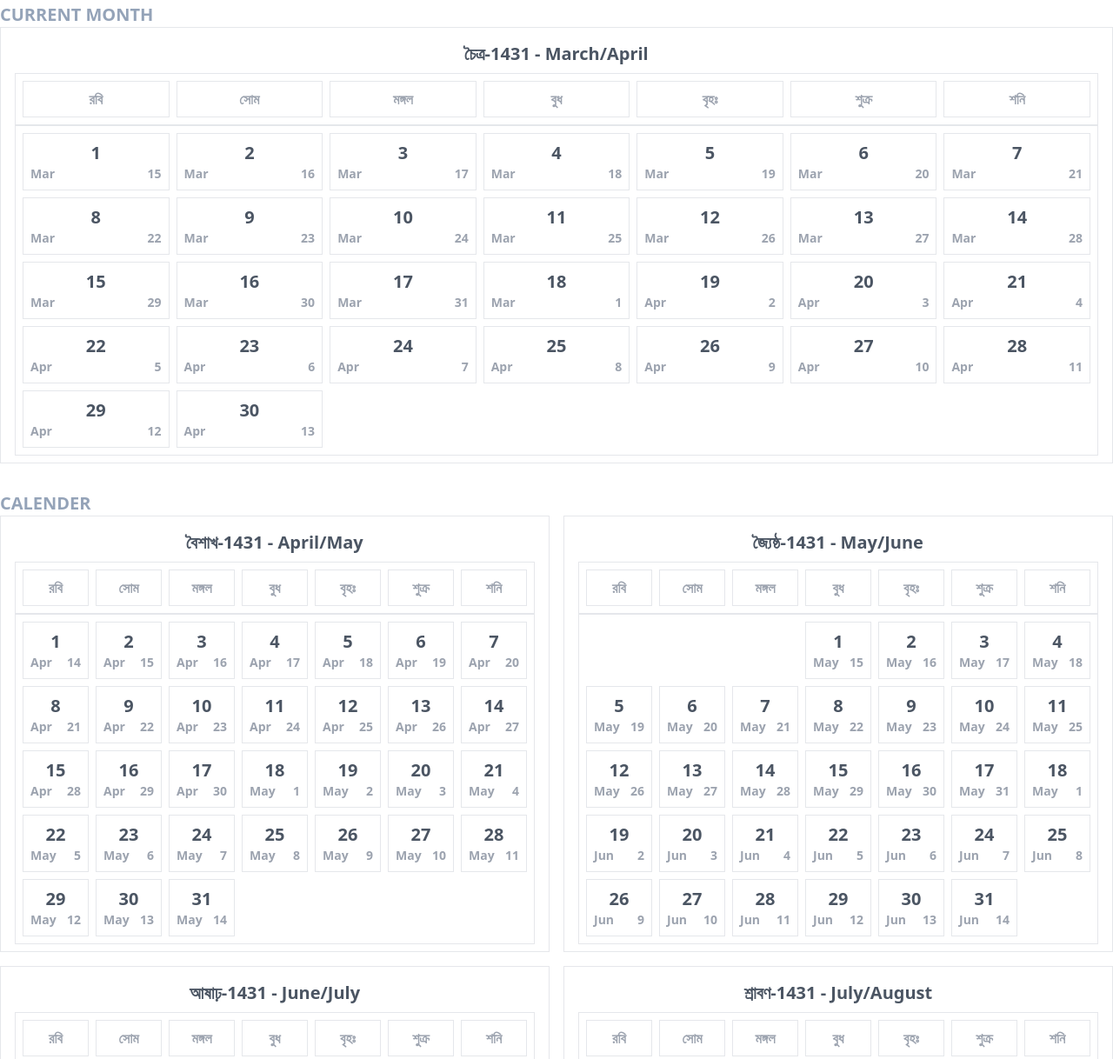
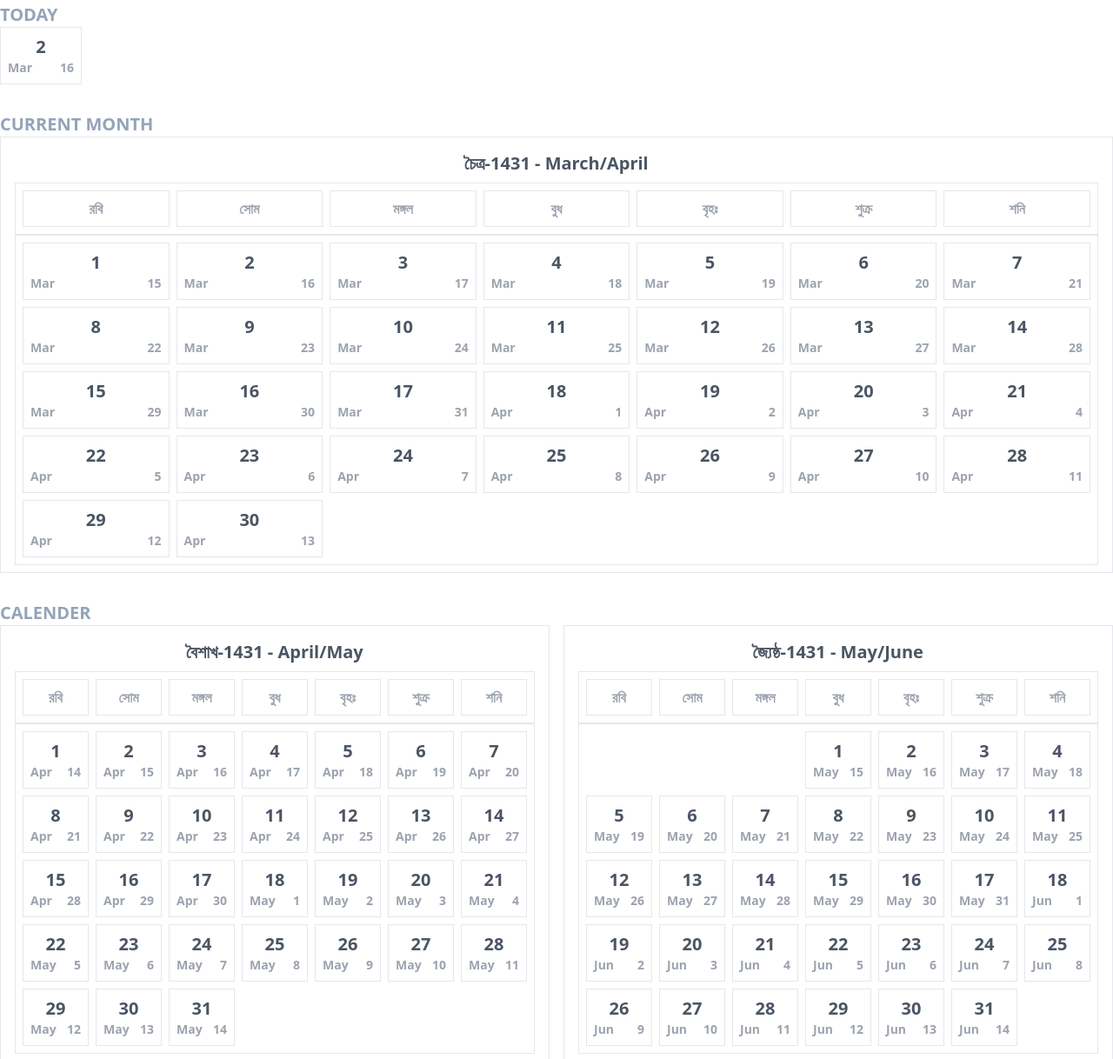
Before and after one commit to Afsinur/bangla-calender, a plain HTML site: page index.html in a window 1280 px wide. Shown: the part 37-1255 px from the top of the page at 87% size. Drawn offline with nearby package versions, Linux system fonts and the light colour scheme.

Commit message:
we can see today

```diff
--- a/index.html
+++ b/index.html
@@ -10,6 +10,11 @@
   </head>
   <body>
     <div class="container mx-auto py-10 grid gap-8">
+      <div>
+        <h2 class="uppercase text-slate-400 font-semibold text-xl">today</h2>
+        <div data-current-ban-date></div>
+      </div>
+
       <div>
         <h2 class="uppercase text-slate-400 font-semibold text-xl">
           current month
--- a/script.js
+++ b/script.js
@@ -1,5 +1,6 @@
 let countAgain = 0;
 let totalDatesAdded = 0;
+let totalTilesAdded = 0;
 let dayIndex = 0;
 const engMonths = [
   "January",
@@ -59,6 +60,23 @@ const months = [
   },
   { title: "চৈত্র", totalDays: 30, altEng: "March", altEngTotalDays: 31 },
 ];
+console.log(
+  months
+    .filter((month) => {
+      if (
+        month.altEng == "January" ||
+        month.altEng == "February" ||
+        month.altEng == "March" ||
+        month.altEng == "April"
+      ) {
+        return month;
+      }
+    })
+    .reduce((acc, obj) => {
+      acc += obj.altEngTotalDays;
+      return acc;
+    }, 0)
+);
 const weekDays = [
   { title: "রবি" },
   { title: "সোম" },
@@ -103,6 +121,7 @@ const components = {
   dates(month, _i) {
     let orMonth = months[months.length == _i + 1 ? 0 : _i + 1];
     let htmls = ``;
+    const dateBoxes = [];
 
     function reCount() {
       countAgain++;
@@ -114,6 +133,7 @@ const components = {
 
       for (let i = 0; i < dayIndex; i++) {
         totalDatesAdded++;
+        totalTilesAdded++;
 
         let insideHtmls = ``;
         insideHtmls += ``;
@@ -130,22 +150,23 @@ const components = {
 
     for (let i = 0; i < month.totalDays; i++) {
       totalDatesAdded++;
+      totalTilesAdded++;
+
       dayIndex = totalDatesAdded % 7;
 
-      let insideHtmls = ``;
-      insideHtmls += `
-                <span class="">${
-                  i + 14 > month.altEngTotalDays
-                    ? orMonth.altEng.slice(0, 3)
-                    : month.altEng.slice(0, 3)
-                }</span>
-                <span>${
+      let forEnDate =
         i + 14 > month.altEngTotalDays
           ? reCount()
           : _i > 0
           ? reCount()
-                    : i + 14
-                }</span>
+          : i + 14;
+
+      let forEnMonth = i + 14 > forEnDate ? orMonth.altEng : month.altEng;
+
+      let insideHtmls = ``;
+      insideHtmls += `
+                <span class="">${forEnMonth.slice(0, 3)}</span>
+                <span>${forEnDate}</span>
               `;
 
       htmls += `
@@ -158,12 +179,19 @@ const components = {
           </div>
           `;
 
+      dateBoxes.push({
+        bnDate: i + 1,
+        engMonth: forEnMonth,
+        engMonthSliced: forEnMonth.slice(0, 3),
+        engDate: forEnDate,
+      });
+
       if (countAgain + 1 > month.altEngTotalDays) {
         countAgain = 0;
       }
     }
 
-    return htmls;
+    return { htmls, dateBoxes };
   },
 };
 const currentMonth = months.filter(
@@ -185,7 +213,9 @@ function isLeapYear(year) {
   }
 }
 function calenderTemp(month, i) {
-  return `
+  const dates = components.dates(month, i);
+  return {
+    html: `
   <div class="border px-4 py-2">
       <div>
           ${components.title(month, i)}
@@ -196,19 +226,43 @@ function calenderTemp(month, i) {
       </div>
 
       <div class="grid gap-2 border grid-cols-7 p-2">
-            ${components.dates(month, i)}
+          ${dates.htmls}
       </div>
+  </div>
+`,
+    dateBox: dates.dateBoxes,
+  };
+}
+function showToday() {
+  let today = database
+    .filter((obj) => obj.altEng == currentMonth.altEng)[0]
+    .dateBox.filter((box) => box.engDate == new Date().getDate())[0];
+
+  currentBnDateElement.innerHTML = `
+      <div class="border flex flex-col p-2 w-fit">
+          <p class="text-xl font-semibold text-gray-600 text-center">${today.bnDate}</p>
+
+          <p class="self-end text-sm font-semibold text-gray-400 flex gap-8 items-center justify-between w-full">
+              <span class="">${today.engMonthSliced}</span>
+              <span>${today.engDate}</span>
+          </p>
       </div>
     `;
 }
 months.forEach((month, i) => {
   const card = calenderTemp(month, i);
   const showMonthsElement = select.one("[data-show-months]");
-  showMonthsElement && (showMonthsElement.innerHTML += card);
-  database.push({ altEng: month.altEng, calenderTemp: card });
+  showMonthsElement && (showMonthsElement.innerHTML += card.html);
+  database.push({
+    altEng: month.altEng,
+    calenderTemp: card.html,
+    dateBox: card.dateBox,
+  });
 });
 const currentMonthElement = select.one("[data-current-ban-month]");
 currentMonthElement &&
   (currentMonthElement.innerHTML = database.filter(
     (itm) => itm.altEng == currentMonth.altEng
   )[0].calenderTemp);
+const currentBnDateElement = select.one("[data-current-ban-date]");
+currentBnDateElement && showToday();
```
Lines whose indentation alone changed are shown as unchanged.
